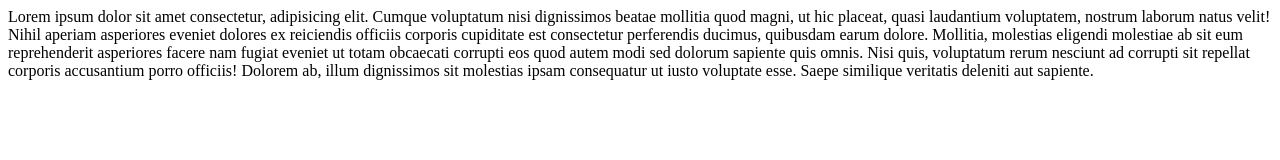
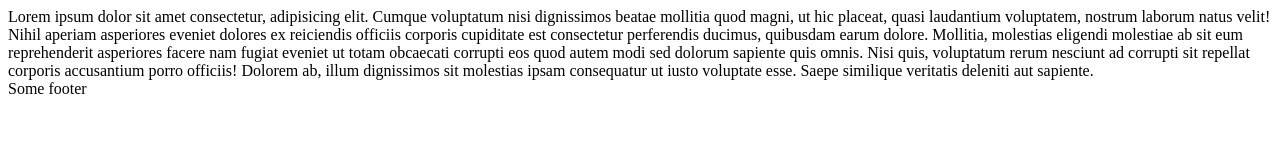
Before and after one commit to parasrs/sample-project, a plain HTML site: page index.html in a window 1280 px wide. Drawn offline with Linux system fonts and the light colour scheme.

Commit message:
main | Add footer

```diff
--- a/index.html
+++ b/index.html
@@ -7,5 +7,10 @@
 </head>
 <body>
   Lorem ipsum dolor sit amet consectetur, adipisicing elit. Cumque voluptatum nisi dignissimos beatae mollitia quod magni, ut hic placeat, quasi laudantium voluptatem, nostrum laborum natus velit! Nihil aperiam asperiores eveniet dolores ex reiciendis officiis corporis cupiditate est consectetur perferendis ducimus, quibusdam earum dolore. Mollitia, molestias eligendi molestiae ab sit eum reprehenderit asperiores facere nam fugiat eveniet ut totam obcaecati corrupti eos quod autem modi sed dolorum sapiente quis omnis. Nisi quis, voluptatum rerum nesciunt ad corrupti sit repellat corporis accusantium porro officiis! Dolorem ab, illum dignissimos sit molestias ipsam consequatur ut iusto voluptate esse. Saepe similique veritatis deleniti aut sapiente.
+
+
+  <footer>
+    Some footer
+  </footer>
 </body>
 </html>
```
